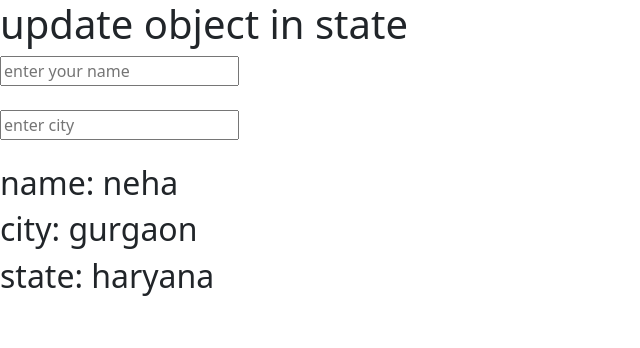
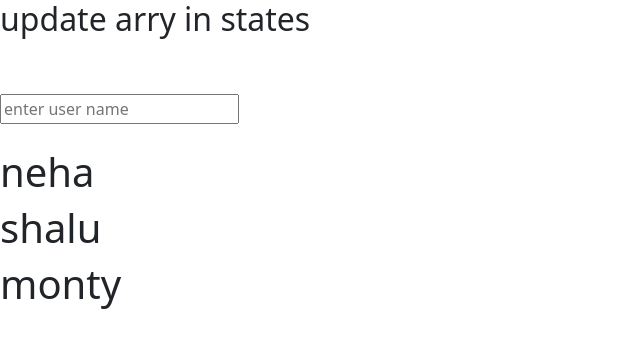
Before and after one commit to yahoowecanwork2/tic-tac-toe-, a React (Vite) app in the folder nehareact/: page / in a window 1280 px wide. Shown: the top 348 px of the page, without its empty margins (0-640 px from the left). Built offline with nearby package versions, Linux system fonts and the light colour scheme.

Commit message:
update array in state

```diff
--- a/nehareact/src/App.jsx
+++ b/nehareact/src/App.jsx
@@ -1,5 +1,6 @@
 import Derived from "./dervied";
 import Lift from "./liftupstate";
+import UpdateArray from "./updateaary";
 import Upobj from "./updateobject";
 import Form from "./useformstatus";
 import Tranistion from "./useTranisyion";
@@ -7,7 +8,7 @@ function App() {
 
   return (
     <div >
-      <Upobj />
+      <UpdateArray />
 
 
     </div >
--- /dev/null
+++ b/nehareact/src/updateaary.jsx
@@ -0,0 +1,35 @@
+import { useState } from "react";
+import { Placeholder } from "react-bootstrap";
+
+function UpdateArray() {
+    const [data, setData] = useState([
+
+        'neha', 'shalu', 'monty'
+    ])
+    const handleUser = (name) => {
+        data[data.length - 1] = name;
+        setData([...data]);
+
+    }
+    return (
+        <div >
+            <h2>update arry in states</h2>
+            <br />
+            <br />
+            <input type="text" onChange={(event) => handleUser(event.target.value)}
+                placeholder="enter user name"
+            />
+            <br />
+            <br />            {
+                data.map((item, index) => (
+                    <h1 key={index}>{item}</h1>
+                ))
+            }
+
+
+        </div >
+    )
+}
+
+
+export default UpdateArray;
```
